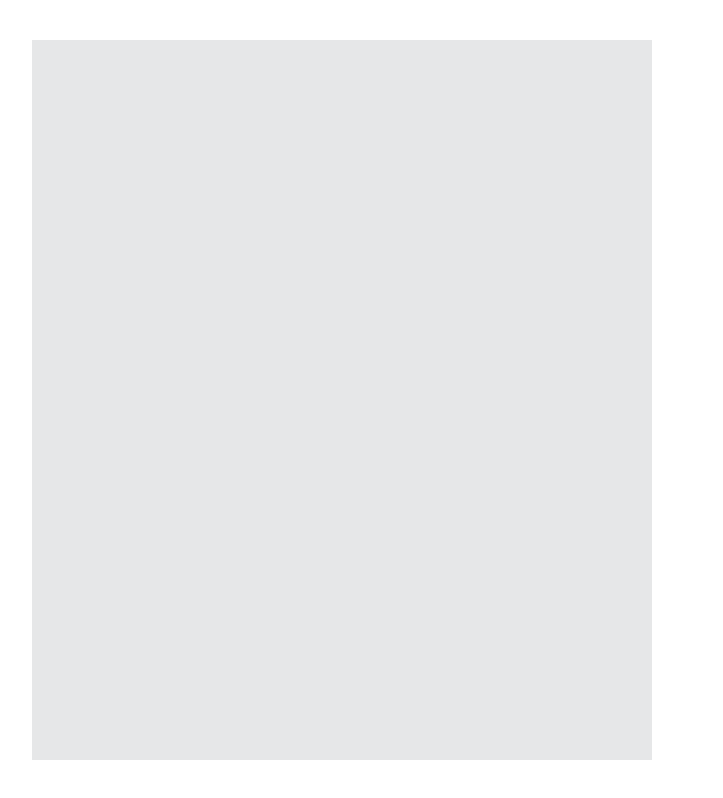
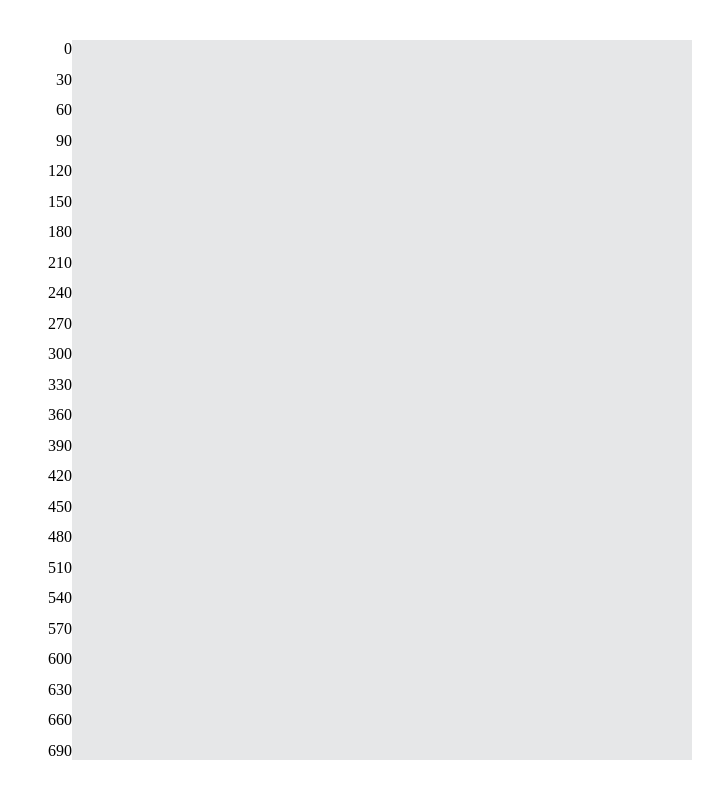
Before and after one commit to xin-nie/ng-single-day-calendar, an Angular app: page / in a window 1280 px wide. Shown: the whole page, without its empty margins (298-1021 px from the left). Built offline with nearby package versions, Linux system fonts and the light colour scheme.

Commit message:
feat: add basic timeline component

```diff
--- a/src/app/core/core.module.ts
+++ b/src/app/core/core.module.ts
@@ -2,10 +2,12 @@ import { NgModule } from '@angular/core';
 import { BrowserModule } from '@angular/platform-browser';
 
 import { LayoutStateService } from './services/layout-state.service';
+
 import { LayoutComponent } from './layout/layout.component';
+import { TimelineComponent } from '../features/timeline/timeline.component';
 
 @NgModule({
-  declarations: [LayoutComponent],
+  declarations: [LayoutComponent, TimelineComponent],
   imports: [BrowserModule],
   exports: [LayoutComponent],
   providers: [LayoutStateService],
--- a/src/app/core/layout/layout.component.css
+++ b/src/app/core/layout/layout.component.css
@@ -1,12 +1,22 @@
-.ng-calendar__app-container {
+.ng-calendar__layout-wrapper {
   align-items: center;
   display: flex;
   height: 100%;
   justify-content: center;
 }
 
-.ng-calendar__app {
+.ng-calendar__layout {
+  display: grid;
+  grid-template-columns: 80px 620px;
+  height: 720px;
+}
+
+.ng-calendar__layout-aside {
+  height: 100%;
+}
+
+.ng-calendar__layout-main {
   background-color: var(--light-gray);
-  height: 720px;
+  height: 100%;
   width: 620px;
 }
--- a/src/app/core/layout/layout.component.html
+++ b/src/app/core/layout/layout.component.html
@@ -1,3 +1,8 @@
-<div class="ng-calendar__app-container">
-  <div class="ng-calendar__app"></div>
+<div class="ng-calendar__layout-wrapper">
+  <div class="ng-calendar__layout">
+    <aside class="ng-calendar__layout-aside">
+      <app-timeline></app-timeline>
+    </aside>
+    <main class="ng-calendar__layout-main"></main>
+  </div>
 </div>
--- a/src/app/core/layout/layout.component.ts
+++ b/src/app/core/layout/layout.component.ts
@@ -1,12 +1,8 @@
-import { Component, OnInit } from '@angular/core';
+import { Component } from '@angular/core';
 
 @Component({
   selector: 'app-layout',
   templateUrl: './layout.component.html',
   styleUrls: ['./layout.component.css'],
 })
-export class LayoutComponent implements OnInit {
-  constructor() {}
-
-  ngOnInit(): void {}
-}
+export class LayoutComponent {}
--- /dev/null
+++ b/src/app/features/timeline/timeline.component.css
@@ -0,0 +1,7 @@
+.ng-calendar__timeline {
+  align-items: flex-end;
+  display: flex;
+  flex-direction: column;
+  height: 100%;
+  justify-content: space-between;
+}
--- /dev/null
+++ b/src/app/features/timeline/timeline.component.html
@@ -0,0 +1,5 @@
+<div class="ng-calendar__timeline">
+  <ng-container *ngFor="let timeSlot of timeSlots">
+    <div>{{ timeSlot }}</div>
+  </ng-container>
+</div>
--- /dev/null
+++ b/src/app/features/timeline/timeline.component.ts
@@ -0,0 +1,22 @@
+import { Component, OnInit } from '@angular/core';
+
+const TIMELINE_START = 0;
+const TIMELINE_END = 720;
+const TIMELINE_STEP = 30;
+
+@Component({
+  selector: 'app-timeline',
+  templateUrl: './timeline.component.html',
+  styleUrls: ['./timeline.component.css'],
+})
+export class TimelineComponent implements OnInit {
+  constructor() {}
+
+  ngOnInit(): void {}
+
+  get timeSlots() {
+    return Array((TIMELINE_END - TIMELINE_START) / TIMELINE_STEP)
+      .fill(TIMELINE_START)
+      .map((x, idx) => x + idx * TIMELINE_STEP);
+  }
+}
```
Also changed, not shown: 1 other file (tests, documents, lock files or other folders).
